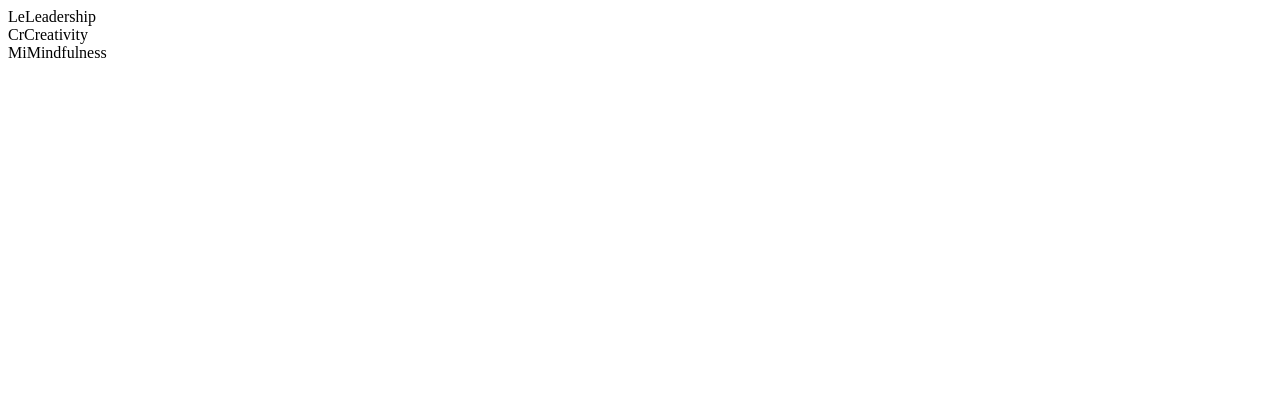
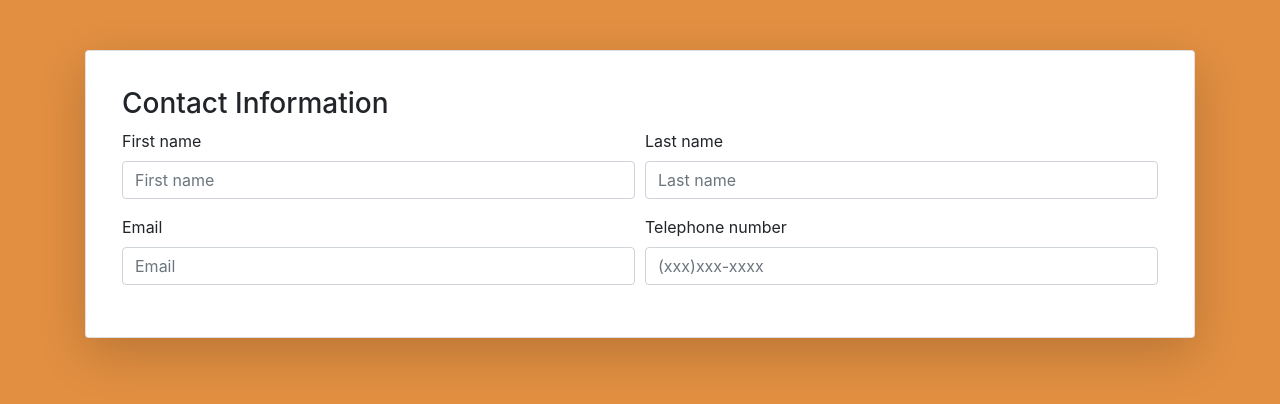
Before and after one commit to LeaderLync/Spect-App, a React (Create React App) app in the folder client/: page /StudentSurvey in a window 1280 px wide. Shown: the top 404 px of the page. Built offline with nearby package versions, Linux system fonts and the light colour scheme.

Commit message:
added contact info input fields

```diff
--- a/client/src/index.js
+++ b/client/src/index.js
@@ -2,6 +2,7 @@ import React from 'react';
 import ReactDOM from 'react-dom';
 import * as serviceWorker from './serviceWorker';
 import { BrowserRouter as Router } from 'react-router-dom';
+import '../node_modules/bootstrap/dist/css/bootstrap.css'
 import App from './App';
 
 ReactDOM.render(
--- a/client/src/views/StudentSurvey/StudentSurvey.css
+++ b/client/src/views/StudentSurvey/StudentSurvey.css
@@ -0,0 +1,7 @@
+body {
+  background-color: #E28F41;
+}
+
+.container {
+  margin-top: 50px;
+}
--- a/client/src/views/StudentSurvey/StudentSurvey.js
+++ b/client/src/views/StudentSurvey/StudentSurvey.js
@@ -5,10 +5,38 @@ import SoftSkill from '../../components/SoftSkill/SoftSkill.js'
 class StudentSurvey extends React.Component {
   render() {
     return (
-      <div>
-        <SoftSkill abbrev='Le' skill='Leadership'/>
-        <SoftSkill abbrev='Cr' skill='Creativity'/>
-        <SoftSkill abbrev='Mi' skill='Mindfulness'/>
+      <div className='container'>
+        <div className='row'>
+          <div className='col'>
+            <div className="card shadow-lg p-3 mb-5 bg-white rounded">
+              <div className="card-body">
+                <h3>Contact Information</h3>
+                <form>
+                  <div className="form-row">
+                    <div className="form-group col">
+                      <label for="inputFirstName">First name</label>
+                      <input type="text" className="form-control" placeholder="First name"/>
+                    </div>
+                    <div className="form-group col">
+                      <label for="inputLastName">Last name</label>
+                      <input type="text" className="form-control" placeholder="Last name"/>
+                    </div>
+                  </div>
+                  <div className="form-row">
+                    <div className="form-group col">
+                      <label for="inputEmail">Email</label>
+                      <input type="email" className="form-control" placeholder="Email"/>
+                    </div>
+                    <div className="form-group col">
+                      <label for="inputNumber">Telephone number</label>
+                      <input type="tel" className="form-control" placeholder="(xxx)xxx-xxxx"/>
+                    </div>
+                  </div>
+                </form>
+              </div>
+            </div>
+          </div>
+        </div>
       </div>
     )
   }
```
